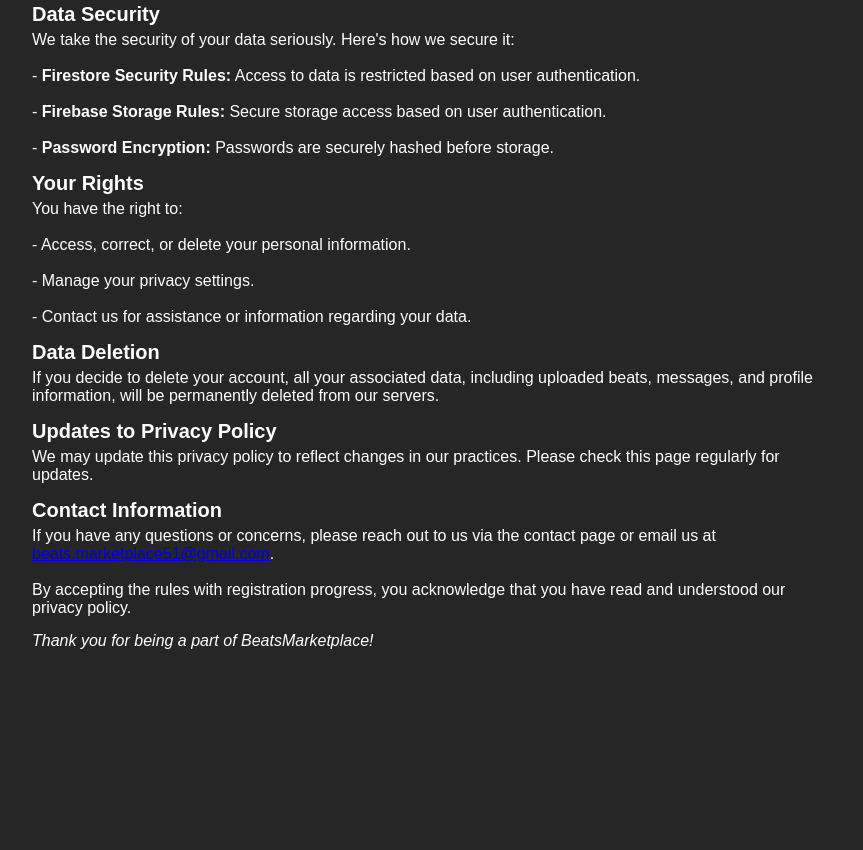
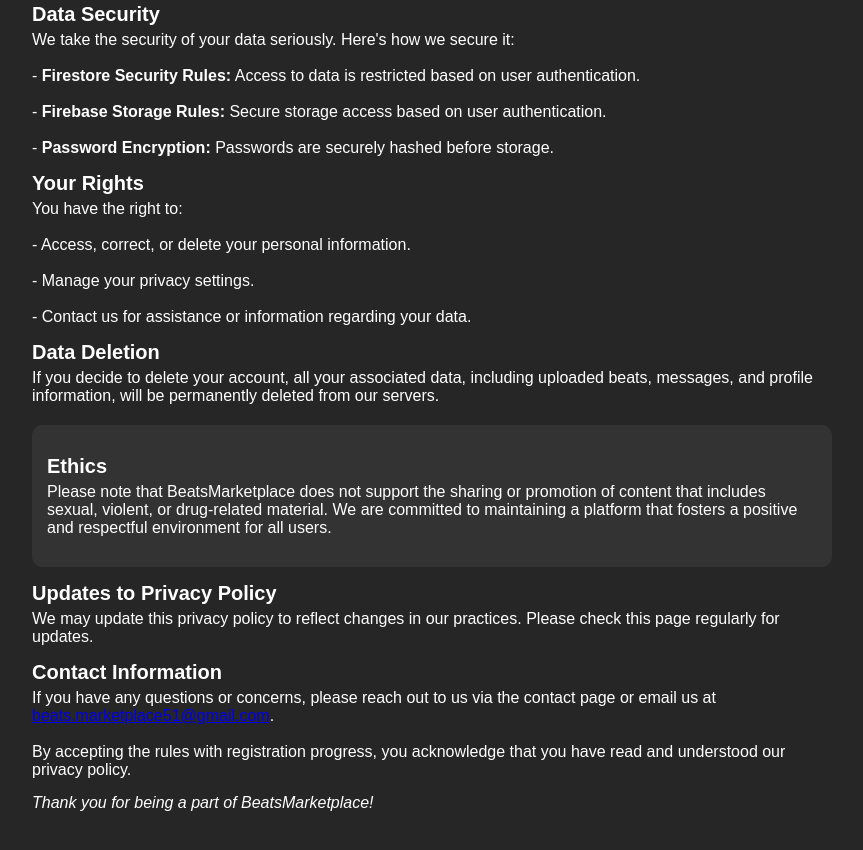
Before and after one commit to OlliMayry/Beats-Marketplace-PrivacyPolicy, a plain HTML site: page index.html in a window 1280 px wide. Shown: the part 855-1705 px from the top of the page, without its empty margins (208-1071 px from the left). Before the commit the page ends 1563 px from the top, so only its background shows below. Drawn offline with Linux system fonts and the light colour scheme.

Commit message:
Update index.html

```diff
--- a/index.html
+++ b/index.html
@@ -33,6 +33,13 @@
       font-weight: bold;
       margin-top: 15px;
       margin-bottom: 5px;
+    }
+
+    .ethics {
+      background-color: #333;
+      padding: 15px;
+      margin-top: 20px;
+      border-radius: 10px;
     }
 
     .footer {
@@ -117,6 +124,13 @@
     <div class="text">
       If you decide to delete your account, all your associated data, including uploaded beats, messages, and profile information, will be permanently deleted from our servers.
     </div>
+     <!-- Ethics Section -->
+     <div class="ethics">
+      <div class="sectionTitle">Ethics</div>
+      <div class="text">
+        Please note that BeatsMarketplace does not support the sharing or promotion of content that includes sexual, violent, or drug-related material. We are committed to maintaining a platform that fosters a positive and respectful environment for all users.
+      </div>
+    </div>
     <div class="sectionTitle">Updates to Privacy Policy</div>
     <div class="text">
       We may update this privacy policy to reflect changes in our practices. Please check this page regularly for updates.
```
